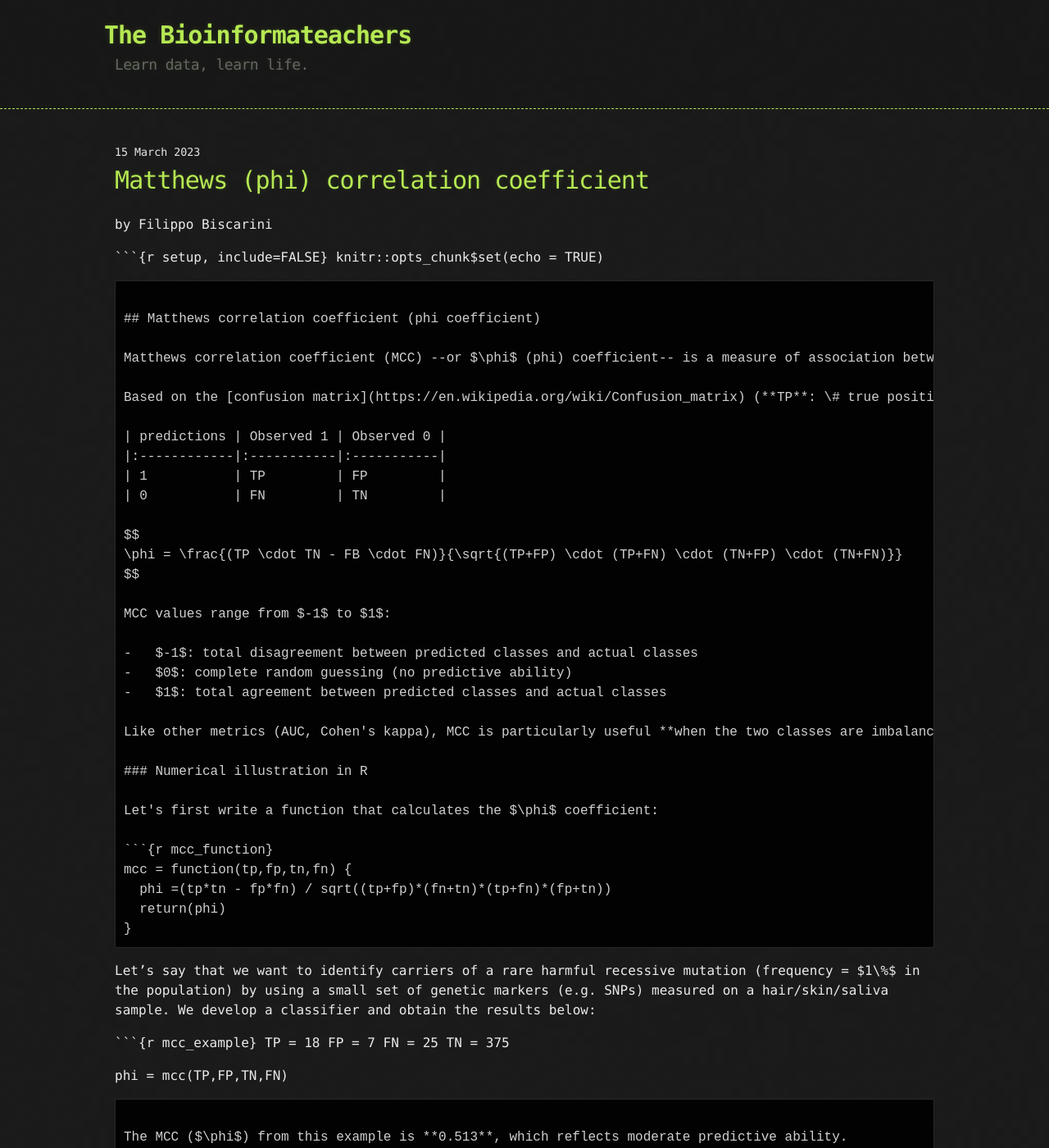
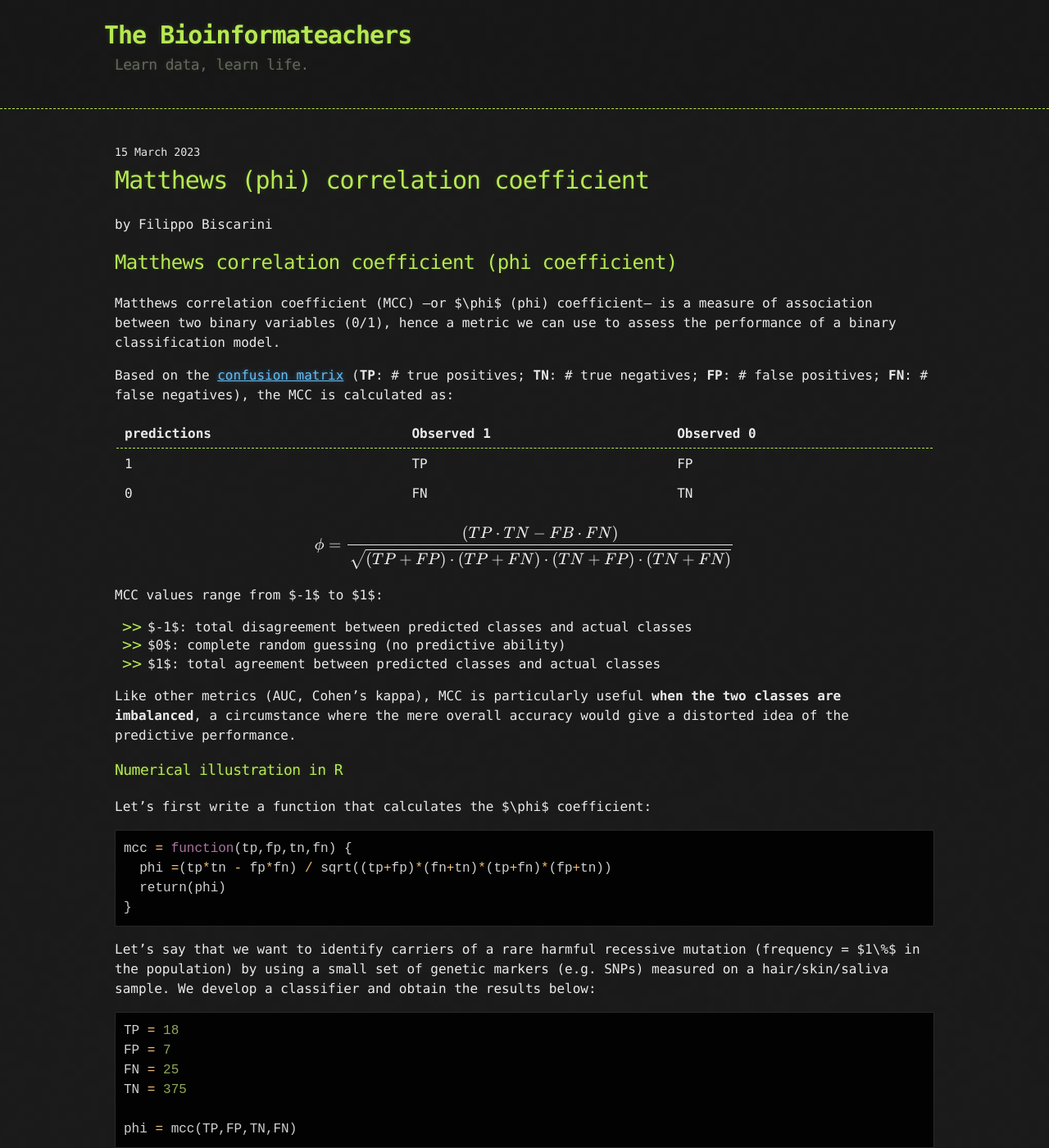
Before and after one commit to bioinformateachers/bioinformateachers.github.io, a Jekyll site: the page built from _posts/2023-03-15-mcc.md, in a window 1280 px wide and 1400 px high. Shown: the whole window at 82% size. Built offline with Jekyll 4.4.1, drawn with Linux system fonts in a browser that asks for light colours; formulas are drawn with MathJax 3; some of the changed text lies outside the part shown.

Commit message:
fixing the specification of code chunks in the md file

````diff
--- a/_posts/2023-03-15-mcc.md
+++ b/_posts/2023-03-15-mcc.md
@@ -5,10 +5,6 @@ author: "Filippo Biscarini"
 date: "2023-03-15"
 categories: statistics metrics correlation
 ---
-
-```{r setup, include=FALSE}
-knitr::opts_chunk$set(echo = TRUE)
-```
 
 ## Matthews correlation coefficient (phi coefficient)
 
@@ -37,7 +33,7 @@ Like other metrics (AUC, Cohen's kappa), MCC is particularly useful **when the t
 
 Let's first write a function that calculates the $\phi$ coefficient:
 
-```{r mcc_function}
+```r
 mcc = function(tp,fp,tn,fn) {
   phi =(tp*tn - fp*fn) / sqrt((tp+fp)*(fn+tn)*(tp+fn)*(fp+tn))
   return(phi)
@@ -46,7 +42,7 @@ mcc = function(tp,fp,tn,fn) {
 
 Let's say that we want to identify carriers of a rare harmful recessive mutation (frequency = $1\%$ in the population) by using a small set of genetic markers (e.g. SNPs) measured on a hair/skin/saliva sample. We develop a classifier and obtain the results below:
 
-```{r mcc_example}
+```r
 TP = 18
 FP = 7
 FN = 25
@@ -102,7 +98,7 @@ And this is equivalent to the calculation of Matthews correlation coefficient ($
 
 We generate two random vectors of 0s and 1s: observed and predicted binary classes.
 
-```{r}
+```r
 set.seed(123)
 y = sample(x = 0:1, size = 20, replace = TRUE)
 y_hat = sample(x = 0:1, size = 20, replace = TRUE)
@@ -110,7 +106,7 @@ y_hat = sample(x = 0:1, size = 20, replace = TRUE)
 
 We then calculate the Pearson linear correlation between the two vectors: the **correlation is 0.082**.
 
-```{r}
+```r
 cor(y,y_hat)
 ```
 
@@ -122,7 +118,7 @@ We can compare this with the MCC calculated on the same data:
 
 The MCC is equivalent to the Pearson correlation coefficient: 0.082
 
-```{r}
+```r
 library("mltools")
 conf_matrix = table(y_hat,y)
 conf_matrix = matrix(conf_matrix, ncol = (ncol(conf_matrix)))
````
